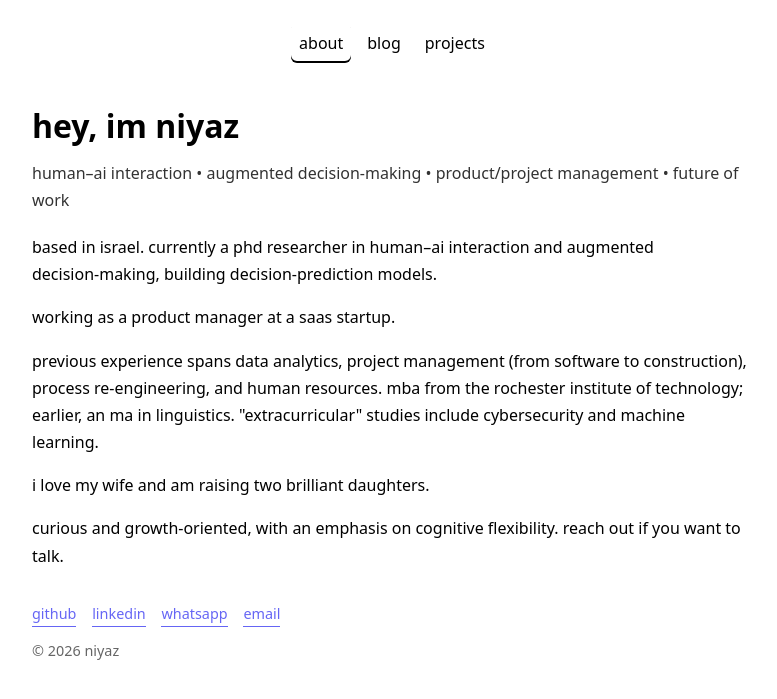
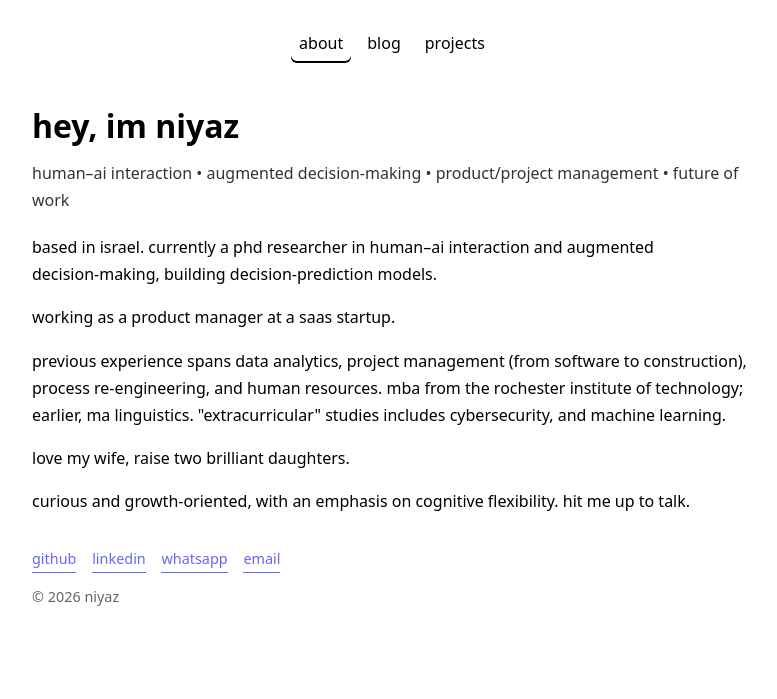
Before and after one commit to niyazmukh/niyazmukh.github.io, a Jekyll site: the page built from index.md, in a window 1280 px wide. Shown: the top 699 px of the page, without its empty margins (248-1025 px from the left). Built offline with Jekyll 4.4.1, drawn with Linux system fonts in a browser that asks for light colours.

Commit message:
Revert about copy changes

```diff
--- a/index.md
+++ b/index.md
@@ -14,13 +14,13 @@ title: im niyaz
     </p>
     <p>
       previous experience spans data analytics, project management (from software to construction),
-      process re‑engineering, and human resources. mba from the rochester institute of technology; earlier, an ma in linguistics. "extracurricular" studies include cybersecurity and machine learning.
+      process re‑engineering, and human resources. mba from the rochester institute of technology; earlier, ma linguistics. "extracurricular" studies includes cybersecurity, and machine learning.
     </p>
     <p>
-      i love my wife and am raising two brilliant daughters.
+      love my wife, raise two brilliant daughters.
     </p>
     <p>
-      curious and growth‑oriented, with an emphasis on cognitive flexibility. reach out if you want to talk.
+      curious and growth‑oriented, with an emphasis on cognitive flexibility. hit me up to talk.
     </p>
   </section>
 </main>
```
